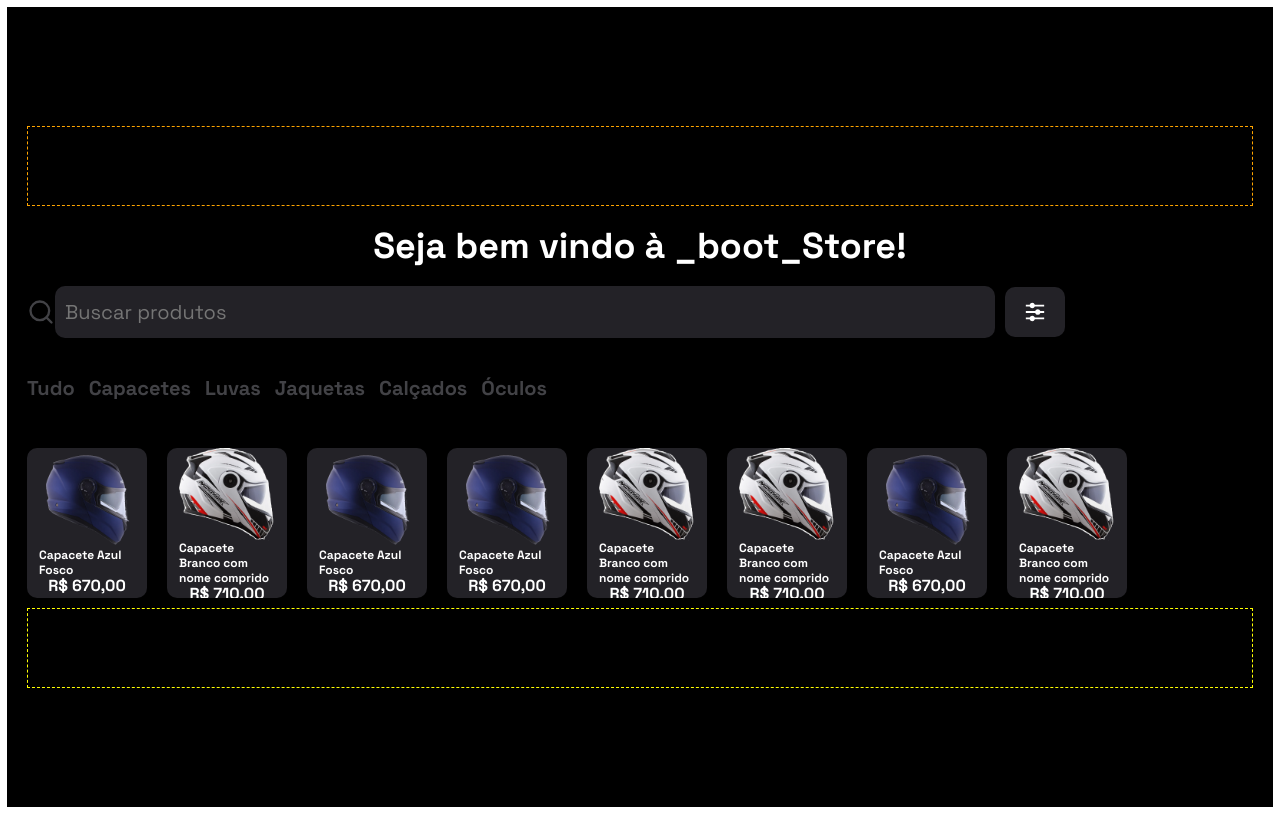
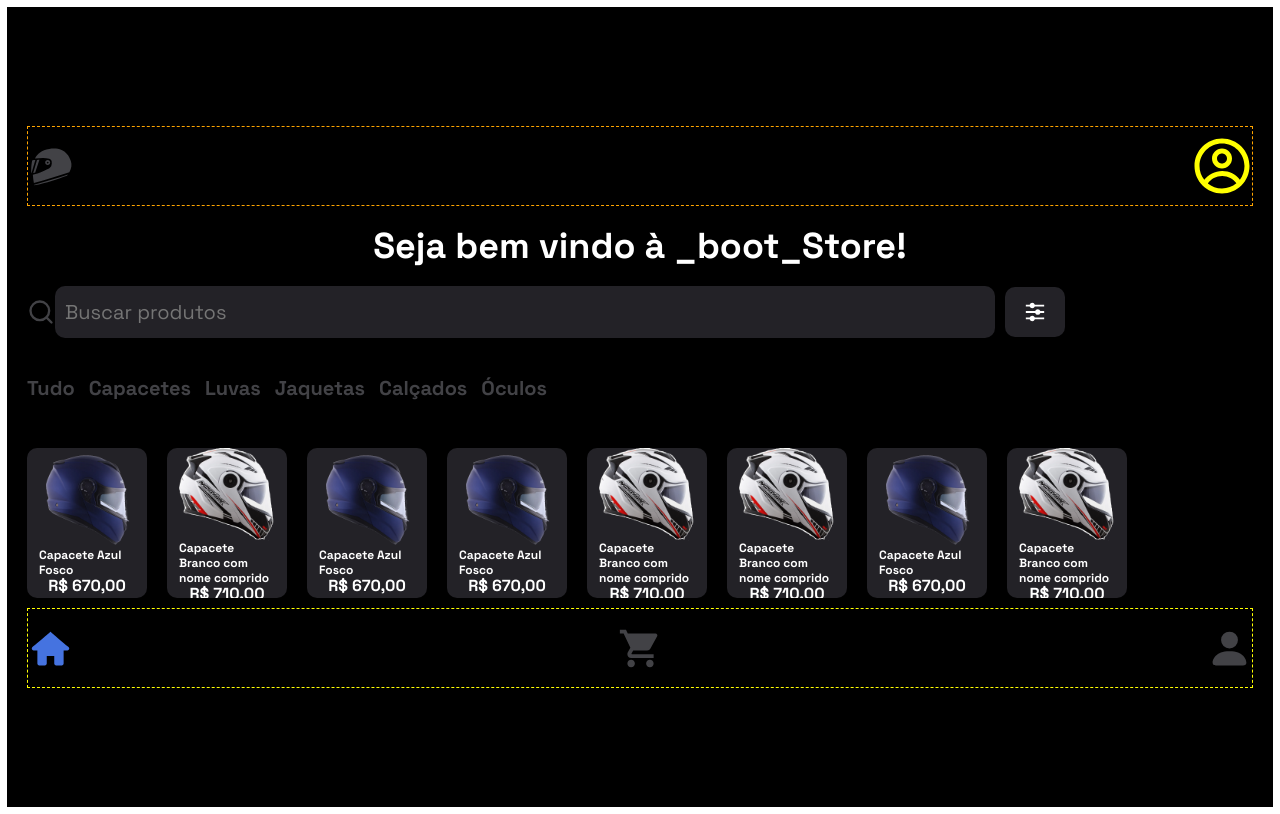
Before and after one commit to Oliv-ramon/Projeto_14_Front, a React (Create React App) app: page /home in a window 1280 px wide. Built offline with nearby package versions, Linux system fonts and the light colour scheme.

Commit message:
test: added header, footer

```diff
--- a/src/components/MainPage_styles.js
+++ b/src/components/MainPage_styles.js
@@ -98,18 +98,24 @@ font-weight: 700;
 }
 `;
 
+const Header = styled.div`
+width: 100%;
+height: 80px;
+display: flex;
+align-items: center;
+justify-content: space-between;
+border: 1px dashed orange;
+`;
+
 const Footer = styled.div`
 width: 100%;
 height: 80px;
+display: flex;
+align-items: center;
+justify-content: space-between;
 
 border: 1px dashed yellow;
 `;
 
-const Header = styled.div`
-width: 100%;
-height: 80px;
-
-border: 1px dashed orange;
-`;
 
 export { MainTitle, SearchBar, SearchInput, FilterIcon, CategoriesBar, ProductsList, ProductCard, Footer, Header };
--- a/src/pages/MainPage/MainPage.js
+++ b/src/pages/MainPage/MainPage.js
@@ -1,7 +1,13 @@
 import { Container, MainTitle, SearchBar, SearchInput, FilterIcon, CategoriesBar, ProductsList, ProductCard, Footer, Header } from '../../components';
+
 
 import { FiSearch } from 'react-icons/fi';
 import { RiEqualizerFill } from 'react-icons/ri';
+import { TiHome } from 'react-icons/ti';
+import { BsFillPersonFill } from 'react-icons/bs';
+import { MdShoppingCart } from 'react-icons/md';
+import { GiFullMotorcycleHelmet } from 'react-icons/gi';
+import { CgProfile } from 'react-icons/cg';
 
 import BlueHelmet from '../../assets/NORISK_FORCE-MONOCOLOR-MATT-BLUE_3.png';
 import WhiteHelmet from '../../assets/NORISK-FF345-ROUTE-MOTION--C--VISEIRA-SOLAR--BRANCO-PRETO-VERMELHO-3-min.png';
@@ -10,7 +16,10 @@ export default function MainPage() {
 
   return (
     <Container>
-      <Header/>
+      <Header>
+        <GiFullMotorcycleHelmet size='45px' color='#424246' />
+        <CgProfile size='60px' color='yellow' />
+      </Header>
       <MainTitle><h1>Seja bem vindo à _boot_Store!</h1></MainTitle>
 
       <SearchBar>
@@ -81,7 +90,12 @@ export default function MainPage() {
 
       </ProductsList>
 
-    <Footer />
+    <Footer>
+      <TiHome size='45px' color='#4573E0'/>
+      <MdShoppingCart size='45px' color='#424246' />
+      <BsFillPersonFill size='45px' color='#424246' />
+
+    </Footer>
 
     </Container>
   );
```
